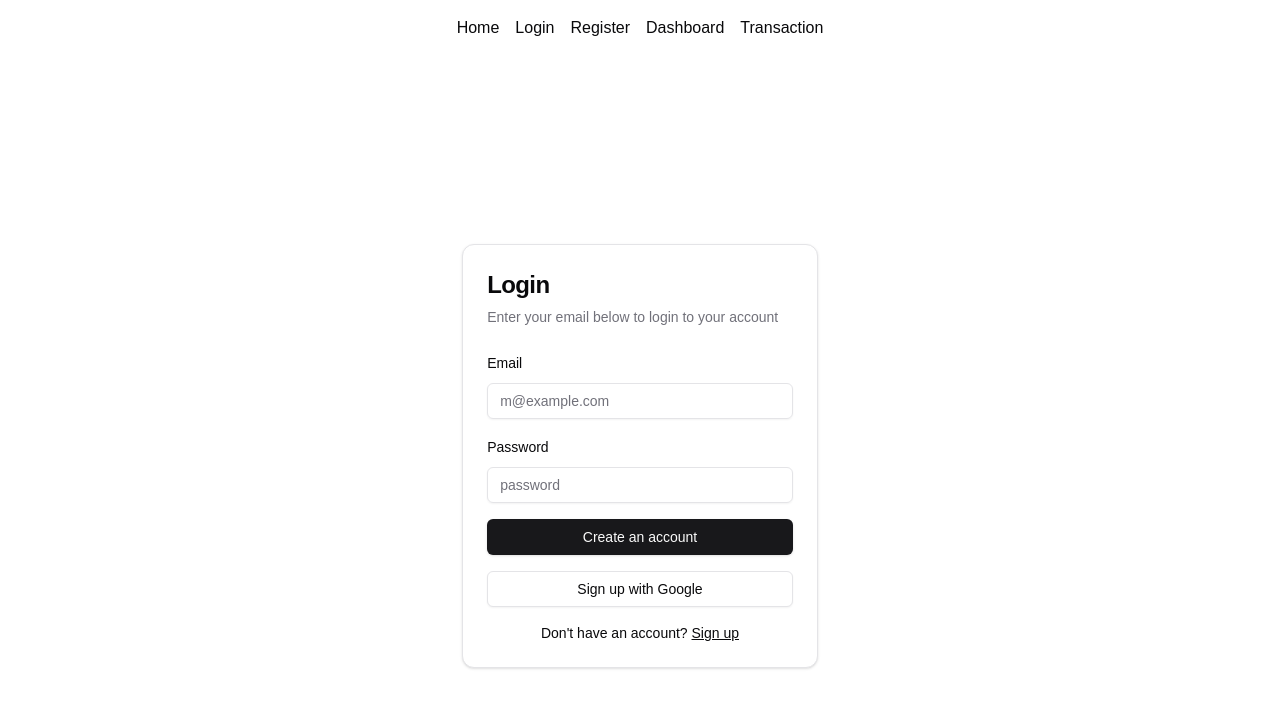
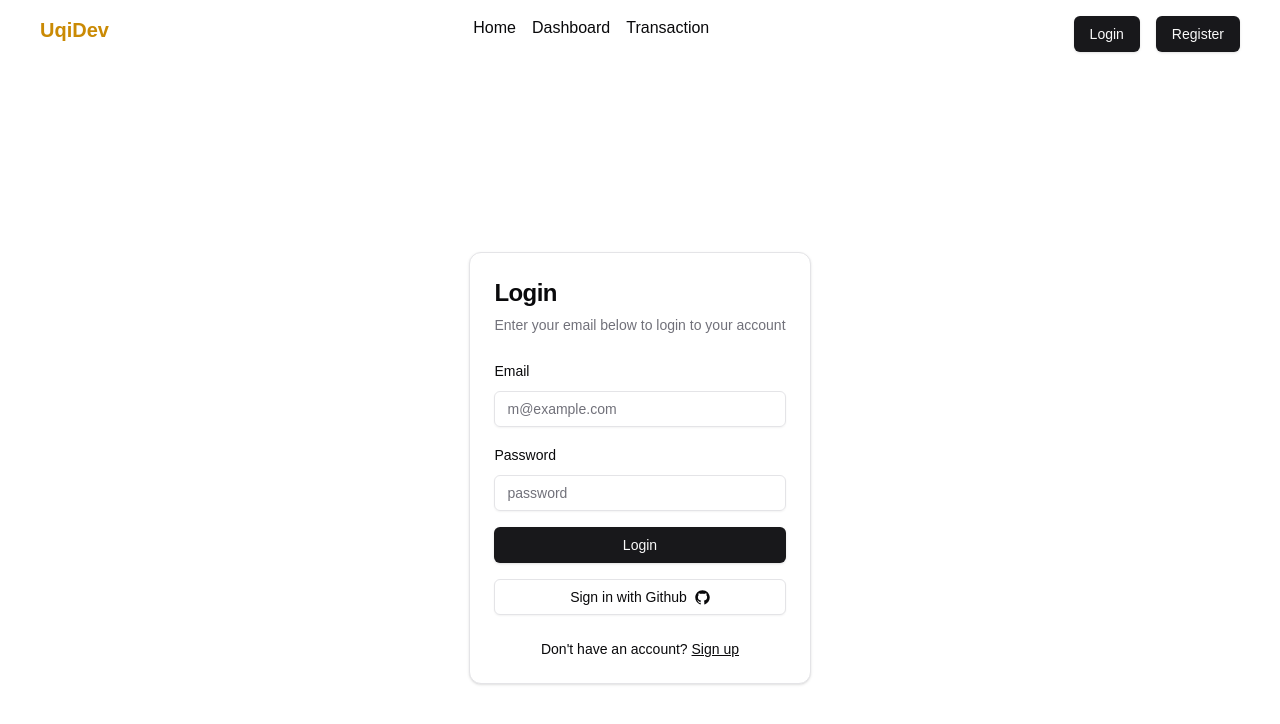
Before and after one commit to mashuk-tamim/organization-management-app, a Next.js app: page /login in a window 1280 px wide. Shown: the top 724 px of the page. Built offline with nearby package versions, Linux system fonts and the light colour scheme; no server answers.

Commit message:
ADD: credentials login, github login, private route

```diff
--- a/src/components/login-form.tsx
+++ b/src/app/(auth)/login/login-form.tsx
@@ -1,15 +1,15 @@
-"use client"
-import Link from "next/link"
+"use client";
+import Link from "next/link";
 
-import { Button } from "@/components/ui/button"
+import { Button } from "@/components/ui/button";
 import {
-  Card,
-  CardContent,
-  CardDescription,
-  CardHeader,
-  CardTitle,
-} from "@/components/ui/card"
-import { Input } from "@/components/ui/input"
+	Card,
+	CardContent,
+	CardDescription,
+	CardHeader,
+	CardTitle,
+} from "@/components/ui/card";
+import { Input } from "@/components/ui/input";
 
 import {
 	Form,
@@ -24,14 +24,50 @@ import { loginFormSchema } from "@/validation/login.schema";
 import { useForm } from "react-hook-form";
 import { zodResolver } from "@hookform/resolvers/zod";
 
+import { signIn, useSession } from "next-auth/react";
+import { useEffect, useState } from "react";
+import { useRouter } from "next/navigation";
+import { GitHubLogoIcon } from "@radix-ui/react-icons";
+
 export function LoginForm() {
+	const [errorMessage, setErrorMessage] = useState("");
+	const [isLoading, setIsLoading] = useState(false);
+	const session = useSession();
+	const router = useRouter();
+
+	useEffect(() => {
+		console.log(session.status);
+		if (session.status === "authenticated") {
+			console.log("I want to navigate to dashboard");
+			// router.push("/dashboard");
+		}
+		if (session.status === "loading") {
+			setIsLoading(true);
+		}
+  }, [session, router]);
+
 	const form = useForm<z.infer<typeof loginFormSchema>>({
-		resolver: zodResolver(loginFormSchema)
+		resolver: zodResolver(loginFormSchema),
 	});
 
-	function onSubmit(values: z.infer<typeof loginFormSchema>) {
+	async function onSubmit(values: z.infer<typeof loginFormSchema>) {
 		// Do something with the form values.
-		console.log(values);
+		const email = values.email;
+		const password = values.password;
+
+		const res = await signIn("credentials", {
+			redirect: false,
+			email,
+			password,
+		});
+
+		console.log(res);
+		if (res?.error) {
+			setErrorMessage("Invalid email or password");
+			console.log(res.error);
+		} else {
+			setErrorMessage("");
+		}
 	}
 	return (
 		<Card className="mx-auto max-w-md">
@@ -71,13 +107,21 @@ export function LoginForm() {
 							)}
 						/>
 						<Button type="submit" className="w-full">
-							Create an account
+							{isLoading ? "Loading..." : "Login"}
 						</Button>
-						<Button variant="outline" className="w-full">
-							Sign up with Google
+						<Button
+							onClick={() => signIn("github")}
+							variant="outline"
+							className="w-full"
+						>
+							Sign in with Github
+							<GitHubLogoIcon className="ml-2" />
 						</Button>
 					</form>
 				</Form>
+				<p className="text-sm text-red-500 pt-2">
+					{errorMessage && errorMessage}
+				</p>
 				<div className="mt-4 text-center text-sm">
 					Don&apos;t have an account?{" "}
 					<Link href="/signup" className="underline">
--- a/src/app/(auth)/login/page.tsx
+++ b/src/app/(auth)/login/page.tsx
@@ -1,4 +1,4 @@
-import { LoginForm } from "@/components/login-form"
+import { LoginForm } from "@/app/(auth)/login/login-form"
 
 export default function Page() {
   return (
--- a/src/app/(auth)/register/page.tsx
+++ b/src/app/(auth)/register/page.tsx
@@ -1,4 +1,4 @@
-import SignupForm from "@/components/signup-form";
+import SignupForm from "@/app/(auth)/register/signup-form";
 
 
 export default function Page() {
--- a/src/components/signup-form.tsx
+++ b/src/app/(auth)/register/signup-form.tsx
@@ -29,9 +29,11 @@ import {
 	SelectItem,
 	SelectTrigger,
 	SelectValue,
-} from "./ui/select";
+} from "../../../components/ui/select";
+import { GitHubLogoIcon } from "@radix-ui/react-icons";
 import { useState } from "react";
 import { useRouter } from "next/navigation";
+import { signIn } from "next-auth/react";
 
 export default function SignupForm() {
 	const [errorMessage, setErrorMessage] = useState("");
@@ -192,12 +194,18 @@ export default function SignupForm() {
 						<Button type="submit" className="w-full">
 							Create an account
 						</Button>
-						<Button variant="outline" className="w-full">
-							Sign up with Google
+						<Button
+							onClick={() => signIn("github")}
+							variant="outline"
+							className="w-full"
+						>
+							Sign in with Github <GitHubLogoIcon className="ml-2"/>
 						</Button>
 					</form>
 				</Form>
-				<p className="text-sm text-red-500 pt-2">{errorMessage && errorMessage}</p>
+				<p className="text-sm text-red-500 pt-2">
+					{errorMessage && errorMessage}
+				</p>
 				<div className="mt-4 text-center text-sm">
 					Already have an account?{" "}
 					<Link href="/login" className="underline">
--- a/src/app/api/auth/[...nextauth]/route.ts
+++ b/src/app/api/auth/[...nextauth]/route.ts
@@ -2,10 +2,8 @@ import bcrypt from "bcrypt";
 import NextAuth from "next-auth";
 import GithubProvider from "next-auth/providers/github";
 import CredentialsProvider from "next-auth/providers/credentials";
-// import { Account, User as AuthUser } from "next-auth";
 import User from "@/backend/modules/user/user.model";
-import connect from "@/backend/config/db";
-import { IUser } from "@/backend/modules/user/user.interface";
+import connect from "@/backend/utils/db";
 
 export const authOptions = {
 	// Configure one or more authentication providers
@@ -45,4 +43,5 @@ export const authOptions = {
 	],
 };
 
-export default NextAuth(authOptions);
+export const handler = NextAuth(authOptions);
+export { handler as GET, handler as POST };
--- a/src/app/api/register/route.ts
+++ b/src/app/api/register/route.ts
@@ -1,5 +1,5 @@
 import User from "@/backend/modules/user/user.model";
-import connect from "@/backend/config/db";
+import connect from "@/backend/utils/db";
 import bcrypt from "bcrypt";
 import { NextRequest, NextResponse } from "next/server";
 
--- a/src/app/dashboard/page.tsx
+++ b/src/app/dashboard/page.tsx
@@ -1,5 +1,11 @@
 import AdminDashboard from "./AdminDashboard";
+import { getServerSession } from "next-auth";
+import { redirect } from "next/navigation";
 
-export default function AdminPage() {
+export default async function AdminPage() {
+  const session = await getServerSession()
+  if (!session) {
+    redirect("/login");
+  }
 	return <AdminDashboard />;
 }
--- a/src/app/layout.tsx
+++ b/src/app/layout.tsx
@@ -2,6 +2,8 @@ import type { Metadata } from "next";
 import localFont from "next/font/local";
 import "./globals.css";
 import Navbar from "@/components/Navbar";
+import { getServerSession } from "next-auth";
+import AuthProvider from "@/backend/utils/session-provider";
 
 const geistSans = localFont({
 	src: "./fonts/GeistVF.woff",
@@ -19,18 +21,21 @@ export const metadata: Metadata = {
 	description: "Generated by create next app",
 };
 
-export default function RootLayout({
+export default async function RootLayout({
 	children,
 }: Readonly<{
 	children: React.ReactNode;
 }>) {
+	const session = await getServerSession();
 	return (
-    <html lang="en">
+		<html lang="en" suppressHydrationWarning>
 			<body
 				className={`${geistSans.variable} ${geistMono.variable} antialiased`}
 			>
-        <Navbar/>
+				<AuthProvider session={session}>
+					<Navbar />
 					{children}
+				</AuthProvider>
 			</body>
 		</html>
 	);
--- /dev/null
+++ b/src/backend/utils/session-provider.tsx
@@ -0,0 +1,10 @@
+"use client"
+import React, { ReactNode } from "react";
+import { SessionProvider } from "next-auth/react";
+import { Session } from "next-auth";
+
+const AuthProvider = ({ children, session }: { children: ReactNode, session: Session | null }) => {
+	return <SessionProvider session={session}>{children}</SessionProvider>;
+};
+
+export default AuthProvider;
--- a/src/components/Navbar.tsx
+++ b/src/components/Navbar.tsx
@@ -1,14 +1,53 @@
-import Link from 'next/link'
-import React from 'react'
+"use client";
+
+import Link from "next/link";
+import React from "react";
+import { Button } from "./ui/button";
+import { signOut, useSession } from "next-auth/react";
+import Image from "next/image";
 
 export default function Navbar() {
-  return (
-    <nav className='w-screen flex justify-center gap-4 font-medium py-4'>
-      <Link href="/">Home</Link>
-      <Link href="/login">Login</Link>
-      <Link href="/register">Register</Link>
-      <Link href="/dashboard">Dashboard</Link>
-      <Link href="/transaction">Transaction</Link>
-    </nav>
-  )
+  const { data } = useSession();
+	// console.log(data);
+	return (
+		<nav className="w-screen flex justify-between gap-4 font-medium py-4 px-10">
+			<div>
+				<Link href="/">
+					<h1 className="text-yellow-600 text-xl font-bold cursor-pointer">
+						UqiDev
+					</h1>
+				</Link>
+			</div>
+			<div className="flex gap-4 font-medium">
+				<Link href="/">Home</Link>
+				<Link href="/dashboard">Dashboard</Link>
+				<Link href="/transaction">Transaction</Link>
+			</div>
+			<div className="flex gap-4">
+				{!data ? (
+					<>
+						<Button>
+							<Link href="/login">Login</Link>
+						</Button>
+						<Button>
+							<Link href="/register">Register</Link>
+						</Button>
+					</>
+				) : (
+					<div className="flex gap-2">
+						<div className="flex flex-col">
+							<p>{data.user?.name || "user name not available"}</p>
+							<p>{data.user?.email}</p>
+						</div>
+						<Image
+							src={data.user?.image || ""}
+							alt={data.user?.name || "not available"}
+							className="size-10 rounded-full border"
+						/>
+						<Button onClick={() => signOut()}>Logout</Button>
+					</div>
+				)}
+			</div>
+		</nav>
+	);
 }
```
Also changed, not shown: .eslintrc.json, src/backend/utils/db.ts (renamed from src/backend/config/db.ts), 1 other file (tests, documents, lock files or other folders). Lines whose indentation alone changed are shown as unchanged.
